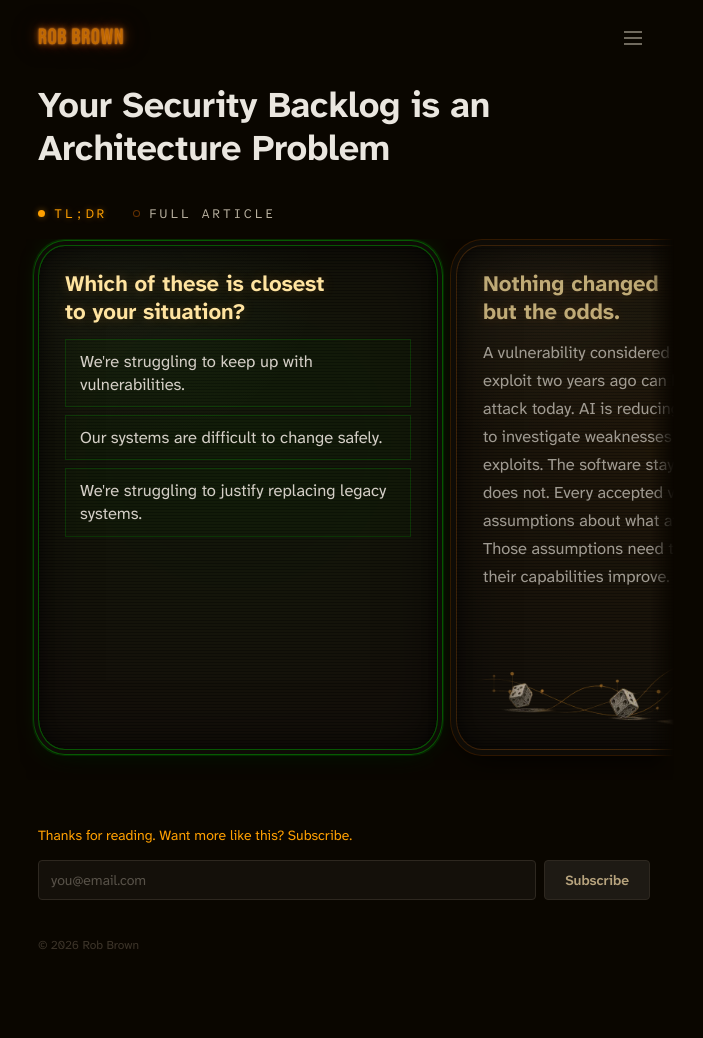
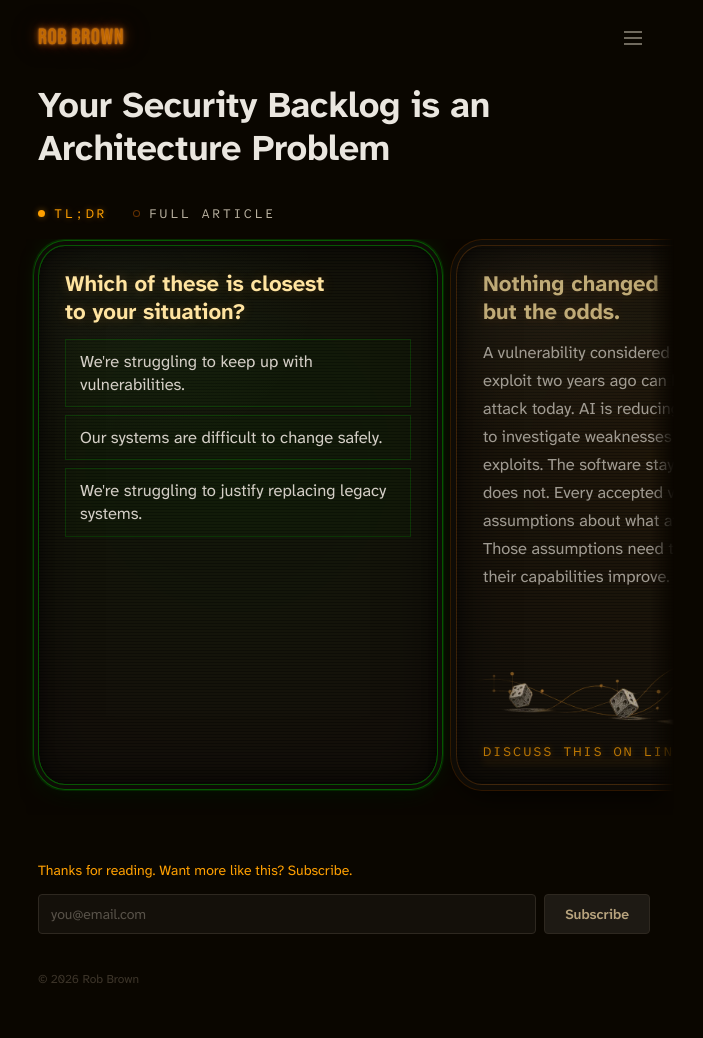
Before and after one commit to RobBrown/robisit, a Jekyll site: the page built from _articles/security-cost-of-hard-to-change-software.md, in a window 1280 px wide. Shown: the whole page, without its empty margins (296-999 px from the left). Built offline with Jekyll 4.4.1, drawn with Linux system fonts in a browser that asks for light colours; before the commit the page ends 1003 px from its top, so only the background shows below that.

Commit message:
feat(cards): Discuss this on LinkedIn link at the foot of each insight
Points to the post's linkedin_post front matter, # until it is set.

```diff
--- a/_includes/insight-cards.html
+++ b/_includes/insight-cards.html
@@ -10,6 +10,8 @@
   A card with generated narration (see insight-cards-narration.html) renders
   its phrase-wrapped fragment and one read-aloud button, shown by
   assets/js/insight-cards-narration.js.
+  Each insight ends with "Discuss this on LinkedIn", linking to the post's
+  `linkedin_post` (# until it is set).
   An insight with `art` (a 960x320 transparent image, see
   docs/insight-cards-design.md) shows it at the foot of its card, decorative, as a background.
 {%- endcomment -%}
@@ -17,6 +19,13 @@
 {%- assign ic_ids = ic.insights | map: "id" -%}
 {%- assign ic_order = ic.default_order | default: ic_ids -%}
 {%- assign ic_total = ic.insights | size | plus: 1 -%}
+{%- capture ic_discuss -%}
+  {%- if page.linkedin_post -%}
+  <a class="ic-discuss" href="{{ page.linkedin_post | escape }}" target="_blank" rel="noopener">Discuss this on LinkedIn</a>
+  {%- else -%}
+  <a class="ic-discuss" href="#">Discuss this on LinkedIn</a>
+  {%- endif -%}
+{%- endcapture -%}
   <div class="ic-switch" id="ic-switch" role="tablist" aria-label="View" hidden>
     <button type="button" class="ic-tab" id="ic-tab-tldr" role="tab" aria-controls="ic-deck" aria-selected="true">TL;DR</button>
     <button type="button" class="ic-tab" id="ic-tab-article" role="tab" aria-controls="ic-article" aria-selected="false" tabindex="-1">Full article</button>
@@ -45,6 +54,7 @@
         {%- if i.art %}
         <div class="ic-art" style="background-image:url('{{ i.art | relative_url }}')" aria-hidden="true"></div>
         {%- endif %}
+        {{ ic_discuss }}
       </div>
       {%- else %}
       <div class="ic-card ic-insight" role="group" aria-roledescription="card" aria-label="{{ forloop.index }} of {{ ic_total }}" data-id="{{ id | escape }}">
@@ -54,6 +64,7 @@
         {%- if i.art %}
         <div class="ic-art" style="background-image:url('{{ i.art | relative_url }}')" aria-hidden="true"></div>
         {%- endif %}
+        {{ ic_discuss }}
       </div>
       {%- endif %}
       {%- endfor %}
--- a/assets/css/insight-cards.css
+++ b/assets/css/insight-cards.css
@@ -167,6 +167,16 @@
    screen rather than a picture placed on it. A background, not an <img>: an
    empty box has no intrinsic width, so it can never widen the card (iOS
    Safari sized the card to a loaded image's natural width). */
+/* LinkedIn link at the foot of each insight; its tap padding sits in the card's. */
+.ic-discuss{
+  align-self:flex-start;margin:auto 0 -10px;padding:5px 0;
+  font-family:var(--ic-mono);font-size:13px;letter-spacing:.14em;line-height:1.3;text-transform:uppercase;
+  color:var(--ic-accent);text-shadow:var(--ic-readout-glow);
+  text-decoration:underline transparent 1px;text-underline-offset:5px;
+}
+.ic-art+.ic-discuss{margin-top:6px}
+.ic-discuss:hover{text-decoration-color:currentColor}
+.ic-discuss:focus-visible{outline:2px solid var(--ic-accent);outline-offset:3px}
 .ic-art{
   flex:none;margin:auto calc(-.5 * var(--ic-pad-x)) -6px;aspect-ratio:3/1;
   background:center bottom/contain no-repeat;
```
Also changed, not shown: DECISIONS.md (+2 -0 lines), tests/a11y.spec.js (+1 -1 lines), tests/deck.spec.js (+7 -4 lines).
